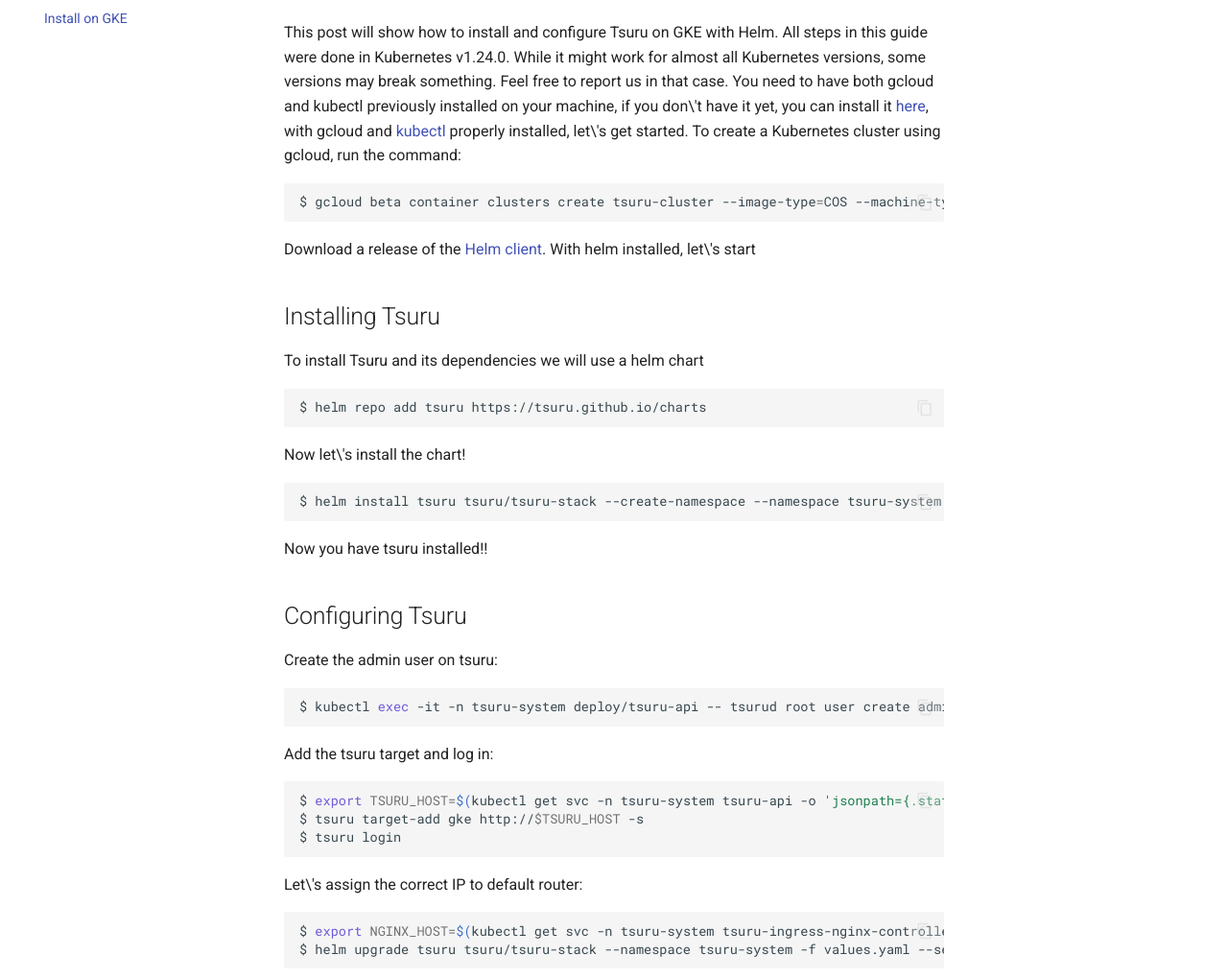
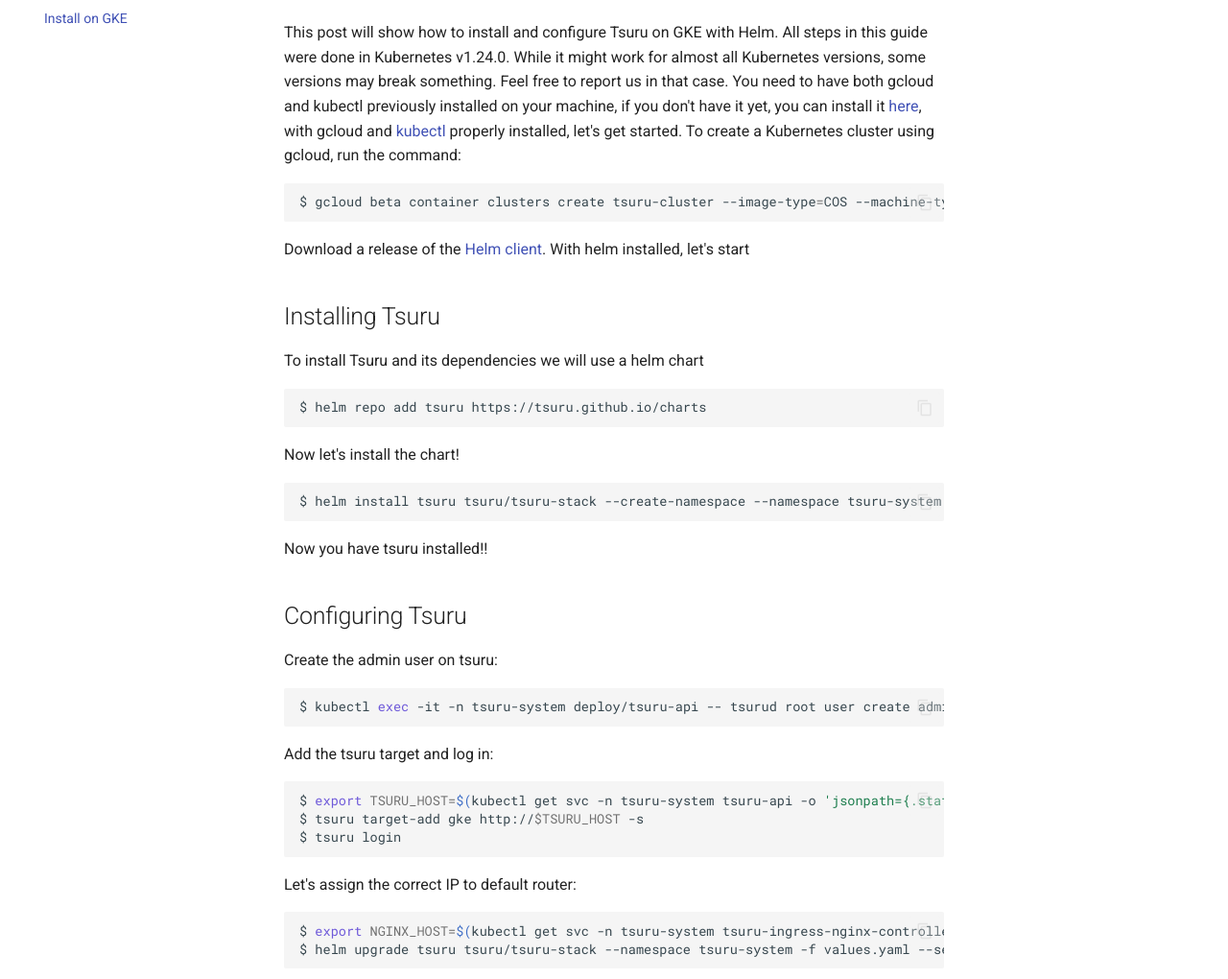
Before and after one commit to tsuru/docs, an MkDocs documentation site: the page built from src/getting_started/install_gke.md, in a window 1280 px wide and 1400 px high. Shown: the part 248-1268 px from the top of the window at 96% size. Built offline with MkDocs 1.6.1 and Material for MkDocs 9.7.7, drawn with Linux system fonts in a browser that asks for light colours; comment, search, counter and statistics services are not loaded.

````diff
--- a/mkdocs.yml
+++ b/mkdocs.yml
@@ -52,9 +52,11 @@ nav:
   - App deploy:
     - Using Dockerfile: ./user_guides/deploy_using_dockerfile.md
 - Admin guides:
+  - Managing clusters: ./admin_guides/managing_clusters.md
+  - Managing pools: ./admin_guides/managing_pools.md
   - Managing platforms: ./admin_guides/managing_platforms.md
-  - Managing pools: ./admin_guides/managing_pools.md
   - Managing teams: ./admin_guides/managing_teams.md
+
 - References:
   - 404.md
 - Contributing:
--- a/src/getting_started/install_gke.md
+++ b/src/getting_started/install_gke.md
@@ -8,11 +8,11 @@ This post will show how to install and configure Tsuru on GKE with Helm.
 All steps in this guide were done in Kubernetes v1.24.0. While it might
 work for almost all Kubernetes versions, some versions may break
 something. Feel free to report us in that case. You need to have both
-gcloud and kubectl previously installed on your machine, if you don\'t
+gcloud and kubectl previously installed on your machine, if you don't
 have it yet, you can install it
 [here](https://cloud.google.com/sdk/docs/install/), with gcloud and
 [kubectl](https://kubernetes.io/docs/tasks/tools/) properly installed,
-let\'s get started. To create a Kubernetes cluster using gcloud, run the
+let's get started. To create a Kubernetes cluster using gcloud, run the
 command:
 
 ``` bash
@@ -21,7 +21,7 @@ $ gcloud beta container clusters create tsuru-cluster --image-type=COS --machine
 
 Download a release of the [Helm
 client](https://github.com/helm/helm/releases). With helm installed,
-let\'s start
+let's start
 
 ## Installing Tsuru
 
@@ -31,7 +31,7 @@ To install Tsuru and its dependencies we will use a helm chart
 $ helm repo add tsuru https://tsuru.github.io/charts
 ```
 
-Now let\'s install the chart!
+Now let's install the chart!
 
 ``` bash
 $ helm install tsuru tsuru/tsuru-stack --create-namespace --namespace tsuru-system
@@ -55,7 +55,7 @@ $ tsuru target-add gke http://$TSURU_HOST -s
 $ tsuru login
 ```
 
-Let\'s assign the correct IP to default router:
+Let's assign the correct IP to default router:
 
 ``` bash
 $ export NGINX_HOST=$(kubectl get svc -n tsuru-system tsuru-ingress-nginx-controller -o 'jsonpath={.status.loadBalancer.ingress[].ip}')
````
Also changed, not shown: src/admin_guides/managing_clusters.md (added, +72 -0 lines), src/contributing/docker-compose.md (+4 -4 lines).
